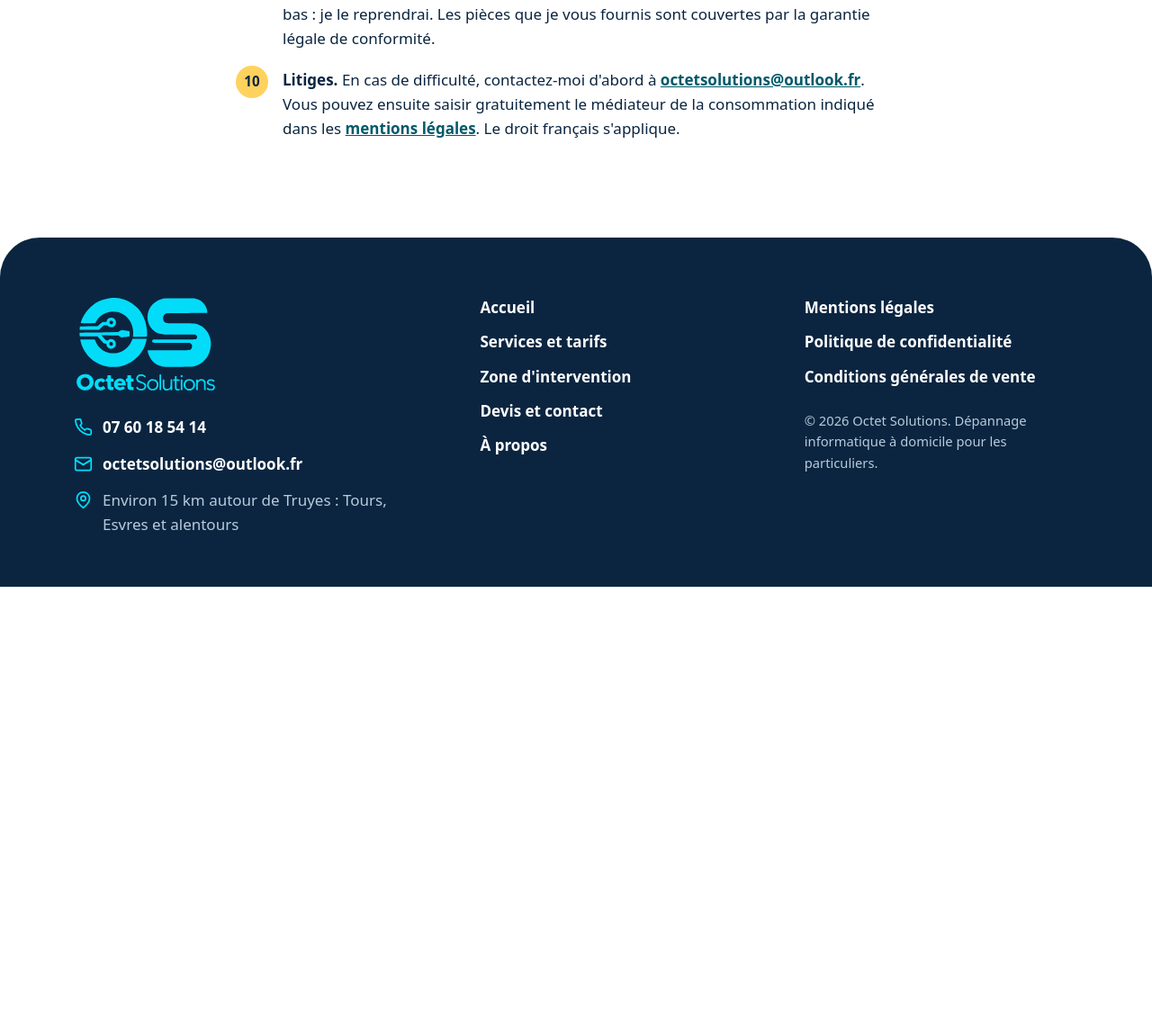
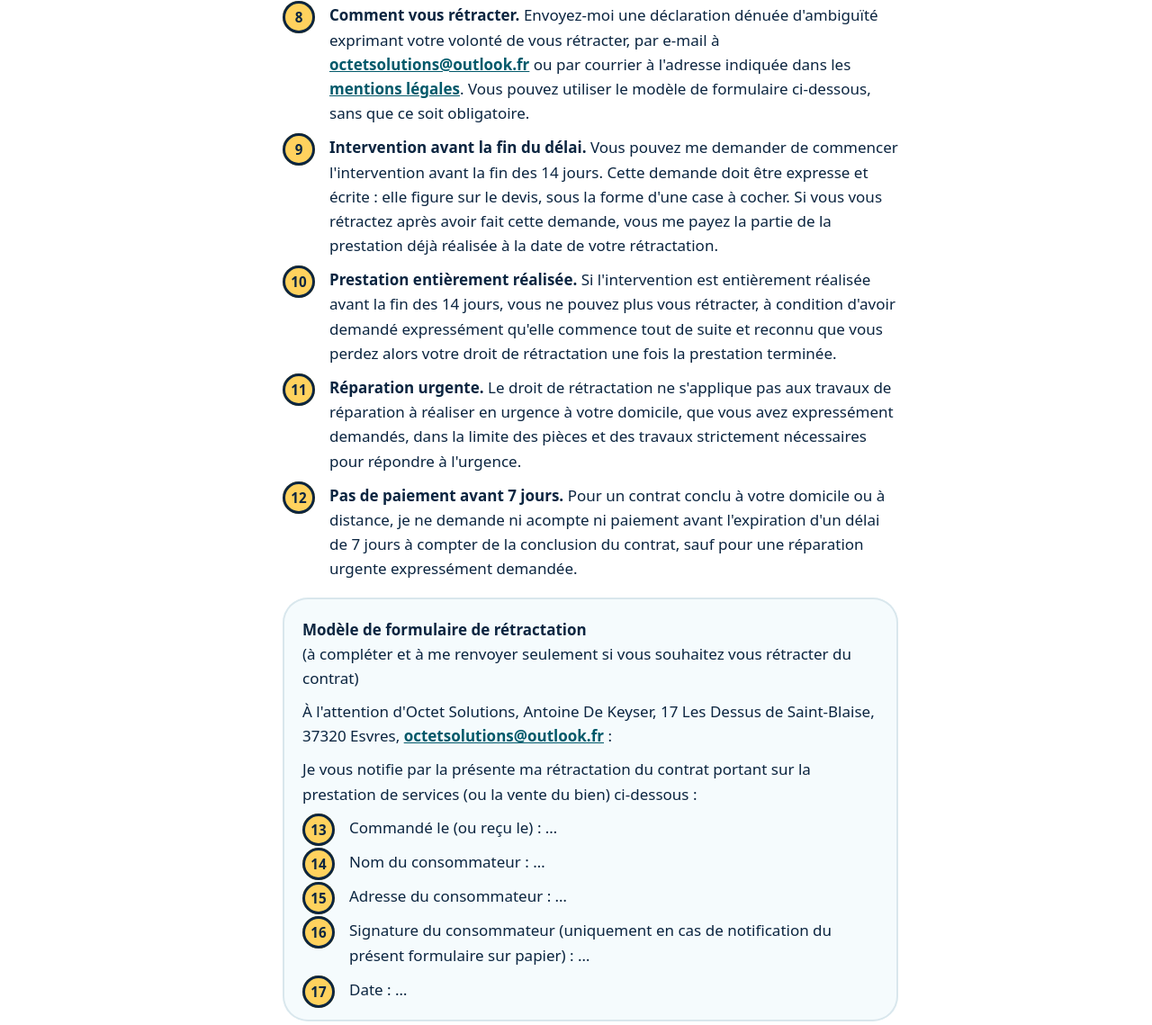
Before and after one commit to octetsolutions37/OctetSolutions, a plain HTML site: page cgv.html in a window 1280 px wide. Shown: the part 1263-2402 px from the top of the page at 90% size. Before the commit the page ends 1915 px from the top, so only its background shows below. Drawn offline with Linux system fonts and the light colour scheme.

Commit message:
Droit de rétractation et paiement après l'intervention

```diff
--- a/cgv.html
+++ b/cgv.html
@@ -35,11 +35,30 @@
 <section class="section on-light"><div class="container narrow" style="margin:0 auto"><div class="prose"><ol class="steps">
 <li><strong>Objet.</strong> Ces conditions s'appliquent aux prestations de dépannage et d'assistance informatique réalisées par Octet Solutions chez des clients particuliers.</li>
 <li><strong>Prestations et tarifs.</strong> Les prestations et leurs prix sont indiqués sur la page <a href="services.html">Services et tarifs</a>. Les réparations, les récupérations de données et les installations de logiciels, box, imprimantes ou télévisions se font sur devis. TVA non applicable, art. 293 B du CGI.</li>
-<li><strong>Devis.</strong> Le devis est gratuit et précise la prestation et son prix. Le diagnostic est payant, au tarif indiqué sur le site. Je ne commence l'intervention qu'après votre accord.</li>
+<li><strong>Devis.</strong> Le devis est gratuit et précise la prestation et son prix. Le diagnostic est payant, au tarif indiqué sur le site. Je ne commence l'intervention qu'après votre accord. Pour un contrat conclu à votre domicile ou à distance, le devis écrit comprend le formulaire de rétractation et, si vous le souhaitez, une case pour demander que l'intervention commence avant la fin du délai de rétractation (voir l'article 7).</li>
 <li><strong>Déplacement.</strong> Gratuit jusqu'à 5 km de Truyes. Au-delà, 0,30 € par kilomètre supplémentaire, aller-retour. Une intervention le dimanche en urgence donne lieu à une majoration, communiquée avant l'intervention.</li>
-<li><strong>Paiement.</strong> Par carte bancaire, en espèces ou par virement. Le paiement est dû à la fin de l'intervention. Je ne demande pas d'acompte, y compris pour le montage de PC.</li>
+<li><strong>Paiement.</strong> Par carte bancaire, en espèces ou par virement. Le paiement est dû après l'intervention. Je ne demande pas d'acompte, y compris pour le montage de PC. Pour un contrat conclu à votre domicile ou à distance, aucun paiement n'est demandé avant l'expiration d'un délai de 7 jours à compter de la conclusion du contrat, sauf pour une réparation urgente que vous avez expressément demandée (voir l'article 7). Dans ce cas, le paiement est dû à la fin de l'intervention.</li>
 <li><strong>Annulation ou report.</strong> Vous pouvez annuler ou reporter un rendez-vous sans frais en me prévenant au moins 48 heures à l'avance. Seuls les frais kilométriques restent dus si je me suis déjà déplacé, par exemple pour déposer ou récupérer votre appareil.</li>
-<li><strong>Droit de rétractation.</strong> Pour un contrat conclu à votre domicile, vous disposez de 14 jours pour vous rétracter, sans donner de motif. Si vous demandez que l'intervention ait lieu avant la fin de ce délai, vous devrez payer la partie déjà réalisée. <mark class="todo">[À COMPLÉTER : à faire relire : modalités exactes et formulaire de rétractation]</mark></li>
+<li><strong>Droit de rétractation.</strong> Lorsque le contrat est conclu à votre domicile ou à distance (par exemple un devis accepté par e-mail ou par téléphone), vous disposez d'un délai de 14 jours pour vous rétracter, sans avoir à donner de motif. Pour une prestation de service, ce délai court à compter de la conclusion du contrat. Si je vous vends du matériel (pièces, logiciel), il court à compter de la réception du bien.
+<ul class="bullets" style="margin-top:10px">
+<li><strong>Comment vous rétracter.</strong> Envoyez-moi une déclaration dénuée d'ambiguïté exprimant votre volonté de vous rétracter, par e-mail à <a href="mailto:octetsolutions@outlook.fr">octetsolutions@outlook.fr</a> ou par courrier à l'adresse indiquée dans les <a href="mentions-legales.html">mentions légales</a>. Vous pouvez utiliser le modèle de formulaire ci-dessous, sans que ce soit obligatoire.</li>
+<li><strong>Intervention avant la fin du délai.</strong> Vous pouvez me demander de commencer l'intervention avant la fin des 14 jours. Cette demande doit être expresse et écrite : elle figure sur le devis, sous la forme d'une case à cocher. Si vous vous rétractez après avoir fait cette demande, vous me payez la partie de la prestation déjà réalisée à la date de votre rétractation.</li>
+<li><strong>Prestation entièrement réalisée.</strong> Si l'intervention est entièrement réalisée avant la fin des 14 jours, vous ne pouvez plus vous rétracter, à condition d'avoir demandé expressément qu'elle commence tout de suite et reconnu que vous perdez alors votre droit de rétractation une fois la prestation terminée.</li>
+<li><strong>Réparation urgente.</strong> Le droit de rétractation ne s'applique pas aux travaux de réparation à réaliser en urgence à votre domicile, que vous avez expressément demandés, dans la limite des pièces et des travaux strictement nécessaires pour répondre à l'urgence.</li>
+<li><strong>Pas de paiement avant 7 jours.</strong> Pour un contrat conclu à votre domicile ou à distance, je ne demande ni acompte ni paiement avant l'expiration d'un délai de 7 jours à compter de la conclusion du contrat, sauf pour une réparation urgente expressément demandée.</li>
+</ul>
+<div class="note-box" style="margin-top:18px;padding:22px">
+<p><strong>Modèle de formulaire de rétractation</strong><br>(à compléter et à me renvoyer seulement si vous souhaitez vous rétracter du contrat)</p>
+<p style="margin-top:10px">À l'attention d'Octet Solutions, Antoine De Keyser, 17 Les Dessus de Saint-Blaise, 37320 Esvres, <a href="mailto:octetsolutions@outlook.fr">octetsolutions@outlook.fr</a> :</p>
+<p style="margin-top:10px">Je vous notifie par la présente ma rétractation du contrat portant sur la prestation de services (ou la vente du bien) ci-dessous :</p>
+<ul class="bullets" style="margin-top:10px">
+<li>Commandé le (ou reçu le) : …</li>
+<li>Nom du consommateur : …</li>
+<li>Adresse du consommateur : …</li>
+<li>Signature du consommateur (uniquement en cas de notification du présent formulaire sur papier) : …</li>
+<li>Date : …</li>
+</ul>
+</div></li>
 <li><strong>Données et sauvegardes.</strong> Avant toute intervention, il vous appartient de sauvegarder vos données. La récupération de données est une obligation de moyens : je mets tout en œuvre, sans pouvoir garantir le résultat.</li>
 <li><strong>Garanties.</strong> La garantie légale de conformité et la garantie contre les vices cachés s'appliquent selon la loi. Je réponds de la bonne exécution de mes interventions. Si un problème est lié à mon travail, signalez-le-moi rapidement à l'adresse indiquée plus bas : je le reprendrai. Les pièces que je vous fournis sont couvertes par la garantie légale de conformité.</li>
 <li><strong>Litiges.</strong> En cas de difficulté, contactez-moi d'abord à <a href="mailto:octetsolutions@outlook.fr">octetsolutions@outlook.fr</a>. Vous pouvez ensuite saisir gratuitement le médiateur de la consommation indiqué dans les <a href="mentions-legales.html">mentions légales</a>. Le droit français s'applique.</li>
```
Also changed, not shown: index.html (+5 -5 lines), services.html (+2 -2 lines).
